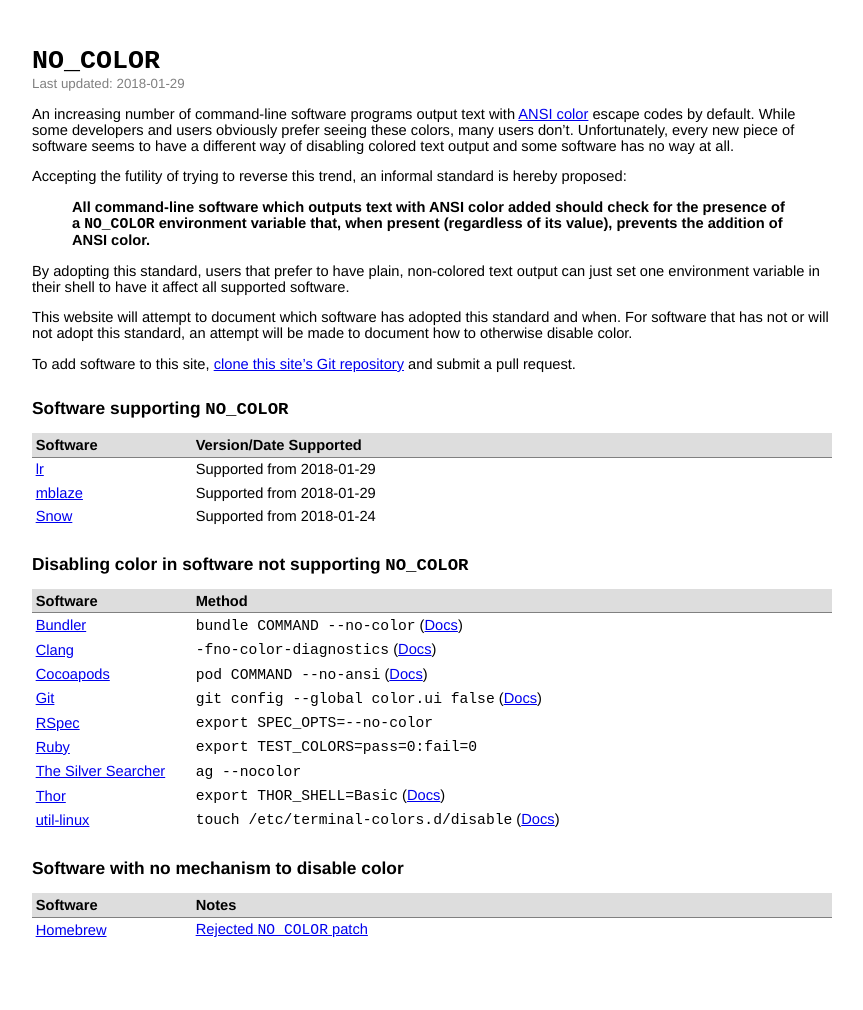
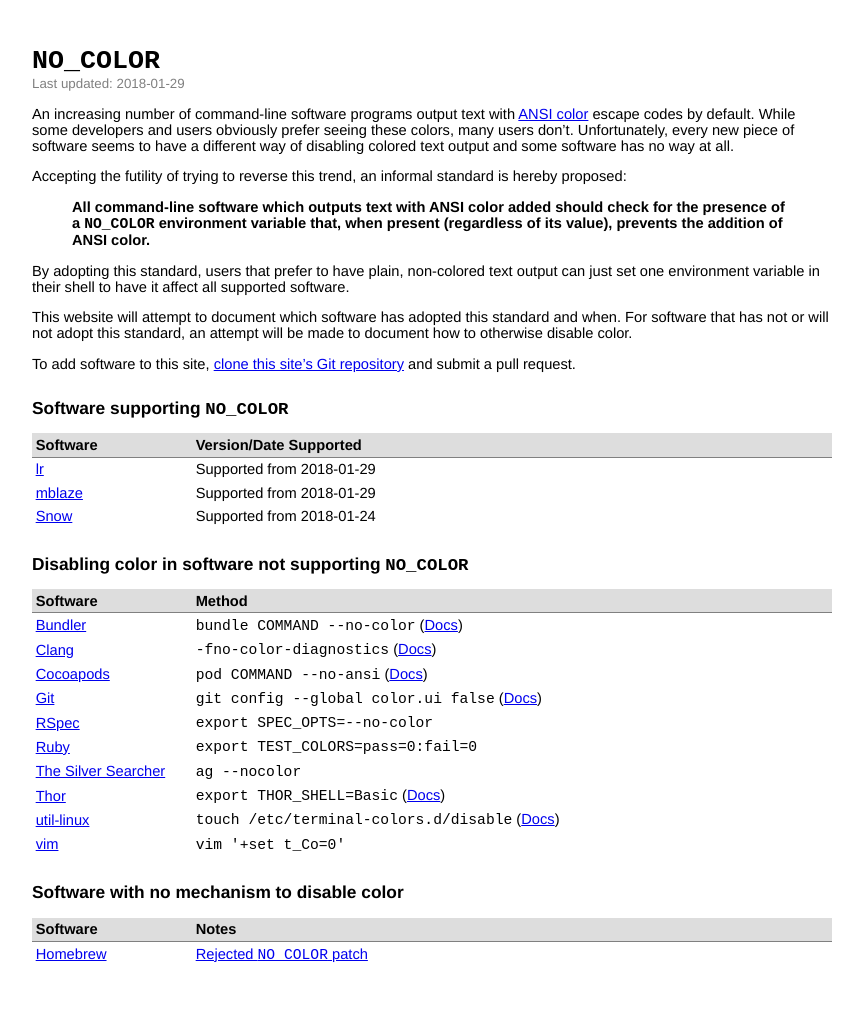
Before and after one commit to jcs/no_color, a Jekyll site: the page built from index.md, in a window 1280 px wide. Shown: the whole page, without its empty margins (208-1071 px from the left). Built offline with Jekyll 4.4.1, drawn with Linux system fonts in a browser that asks for light colours; our own code applies the rules of GitHub Pages for plain Markdown files; before the commit the page ends 986 px from its top, so only the background shows below that.

Commit message:
index.md: add vim

```diff
--- a/index.md
+++ b/index.md
@@ -55,6 +55,7 @@ and submit a pull request.
 | [The Silver Searcher](https://geoff.greer.fm/ag/) | `ag --nocolor` |
 | [Thor](http://whatisthor.com/) | `export THOR_SHELL=Basic` ([Docs](http://www.rubydoc.info/github/wycats/thor/Thor%2FBase.shell)) |
 | [util-linux](https://github.com/karelzak/util-linux) | `touch /etc/terminal-colors.d/disable` ([Docs](http://man7.org/linux/man-pages/man5/terminal-colors.d.5.html)) |
+| [vim](http://www.vim.org/) | `vim '+set t_Co=0'` |
 {: rules="groups"}
 
 ## Software with no mechanism to disable color
```
